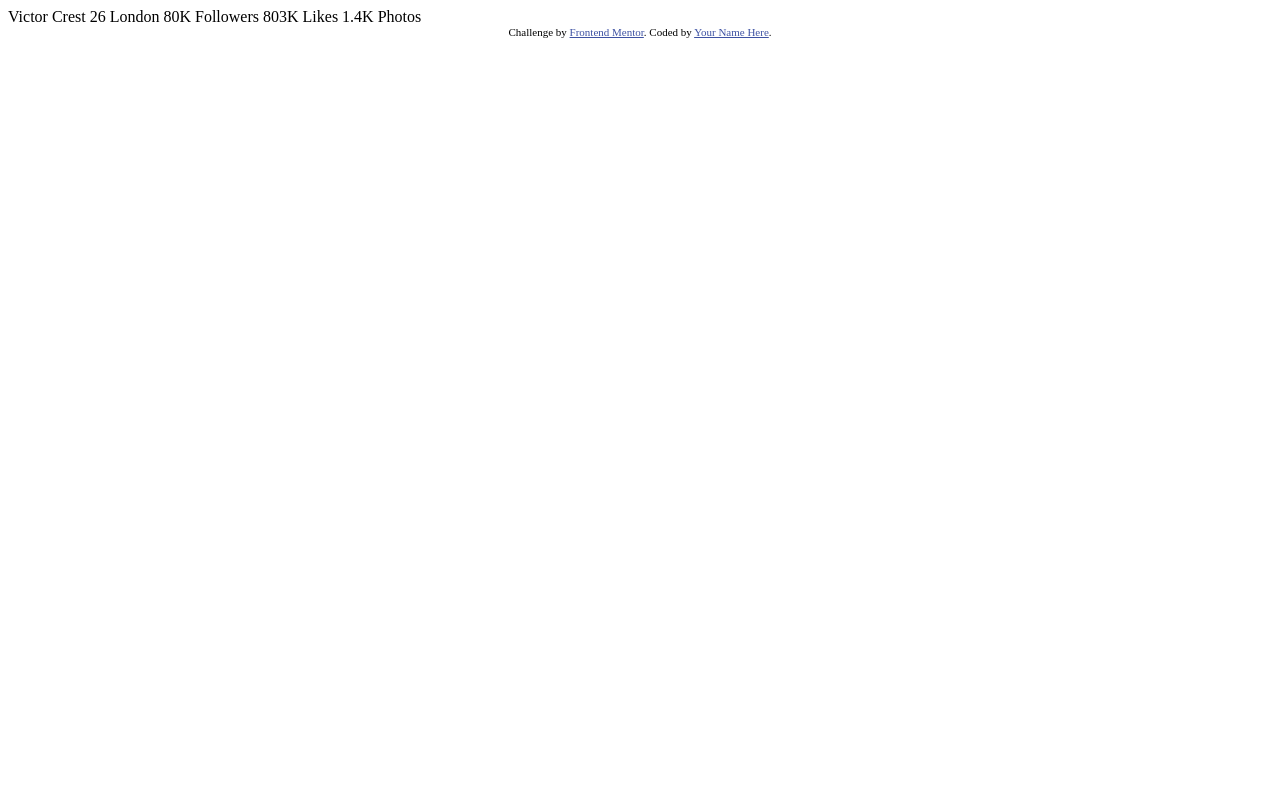
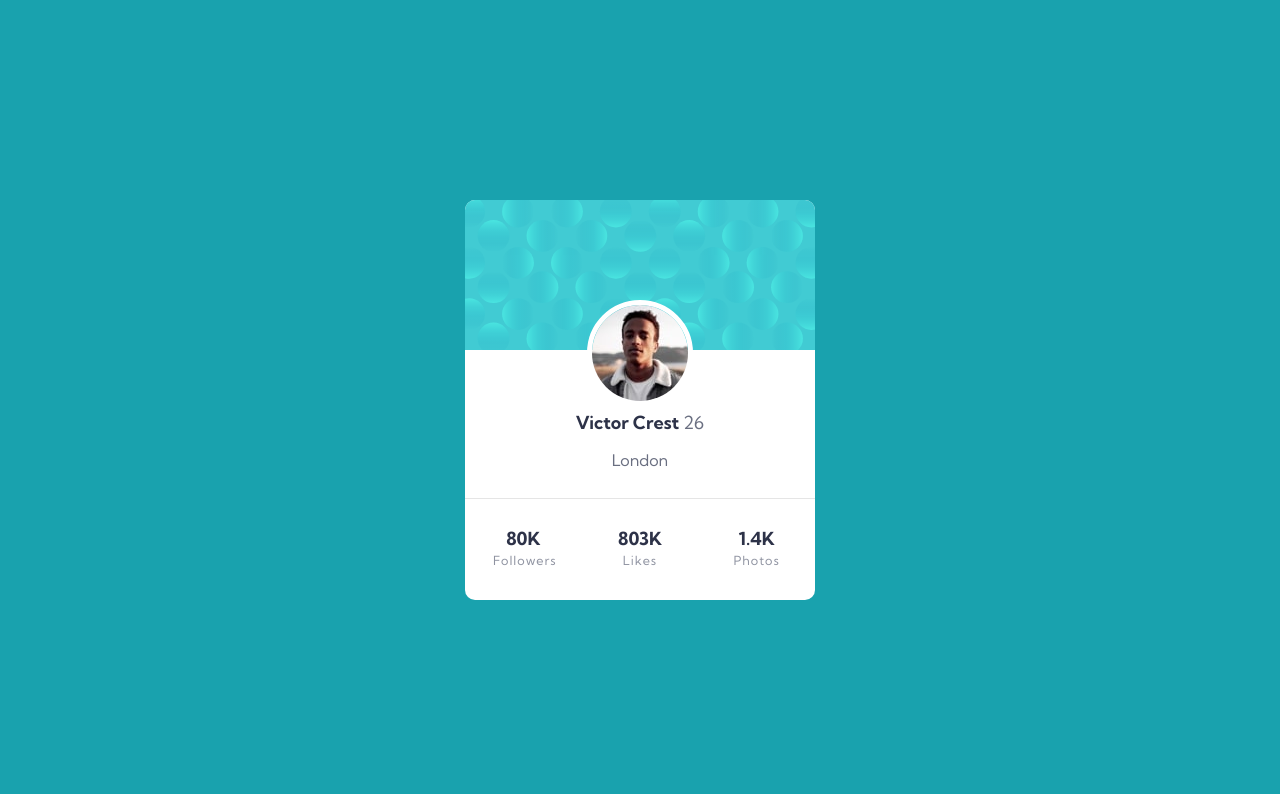
Before and after one commit to magneticsands/profile-card-component, a plain HTML site: page index.html in a window 1280 px wide. Shown: the top 794 px of the page. Drawn offline with Linux system fonts and the light colour scheme.

Commit message:
Set up css and HTML markup

```diff
--- /dev/null
+++ b/css/main.css
@@ -0,0 +1,92 @@
+:root {
+  font-size: 18px;
+}
+
+* {
+  margin: 0;
+  padding: 0;
+  box-sizing: border-box;
+}
+
+body {
+  font-family: "Kumbh Sans", sans-serif;
+  color: hsl(0%, 11%, 12%);
+}
+
+section {
+  background-color: hsl(185, 75%, 39%);
+  height: 100vh;
+  display: flex;
+  justify-content: center;
+  align-items: center;
+  position: relative;
+}
+
+.card {
+  background-color: white;
+  width: 350px;
+  border-radius: 10px;
+  overflow: hidden;
+}
+
+.card-header {
+  background-image: url(../images/bg-pattern-card.svg);
+  height: 150px;
+  background-size: cover;
+}
+
+.img-holder img {
+  border: 5px solid white;
+  border-radius: 50%;
+  margin-top: -50px;
+}
+
+.name {
+  font-size: 18px;
+  font-weight: 700;
+  color: hsl(229, 23%, 23%);
+}
+
+.age,
+.city {
+  color: hsl(227, 10%, 46%);
+  font-weight: 500;
+}
+
+.city {
+  font-size: 16px;
+  padding: 16px 0 28px 0;
+}
+
+.card-body {
+  text-align: center;
+  color: hsl(0%, 11%, 12%);
+  padding: 0 28px;
+}
+
+.card-footer {
+  display: flex;
+  border-top: 1px solid hsla(0, 0%, 59%, 25%);
+}
+
+.items {
+  text-align: center;
+  justify-content: center;
+  align-content: center;
+  width: 33.33%;
+  padding: 28px;
+}
+
+.value {
+  font-weight: 700;
+  font-size: 18px;
+  color: hsl(229, 23%, 23%);
+}
+
+.meta {
+  font-weight: 500;
+  color: hsla(227, 10%, 46%, 75%);
+  font-size: 0.7rem;
+  line-height: 1.25rem;
+  letter-spacing: 1px;
+}
--- a/index.html
+++ b/index.html
@@ -4,32 +4,45 @@
   <meta charset="UTF-8">
   <meta name="viewport" content="width=device-width, initial-scale=1.0"> <!-- displays site properly based on user's device -->
 
+  <link rel="stylesheet" href="css/main.css">
+  <link rel="stylesheet" href="css/large.css">
   <link rel="icon" type="image/png" sizes="32x32" href="./images/favicon-32x32.png">
-
+  <link rel="preconnect" href="https://fonts.googleapis.com">
+  <link rel="preconnect" href="https://fonts.gstatic.com" crossorigin>
+  <link href="https://fonts.googleapis.com/css2?family=Kumbh+Sans:wght@400;700&display=swap" rel="stylesheet">
   <title>Frontend Mentor | Profile card component</title>
-
-  <!-- Feel free to remove these styles or customise in your own stylesheet 👍 -->
-  <style>
-    .attribution { font-size: 11px; text-align: center; }
-    .attribution a { color: hsl(228, 45%, 44%); }
-  </style>
 </head>
 <body>
-  Victor Crest
-  26
-  London
+  <section class="container">
+    <div class="card">
+      <div class="card-header"></div>
+      <div class="card-body">
+        <div class="img-holder">
+          <img src="images/image-victor.jpg" alt="Victor">
+        </div>
+        <h2 class="name">Victor Crest <span class="age">26</span></h2>
+        <h3 class="city">London</h3>
+      </div>
+      <div class="card-footer">
+        <div class="items">
+          <h4 class="value">80K</h4>
+          <h5 class="meta">Followers</h5>
+        </div>
+        <div class="items">
+          <h4 class="value">803K</h4>
+          <h5 class="meta">Likes</h5>
+        </div>
+        <div class="items">
+          <h4 class="value">1.4K</h4>
+          <h5 class="meta">Photos</h5>
+        </div>
+    </div>
+  </section>
 
-  80K
-  Followers
-
-  803K
-  Likes
-
-  1.4K
-  Photos
-  <div class="attribution">
+    <div class="attribution">
     Challenge by <a href="https://www.frontendmentor.io?ref=challenge" target="_blank">Frontend Mentor</a>.
     Coded by <a href="#">Your Name Here</a>.
   </div>
+
 </body>
 </html>
```
